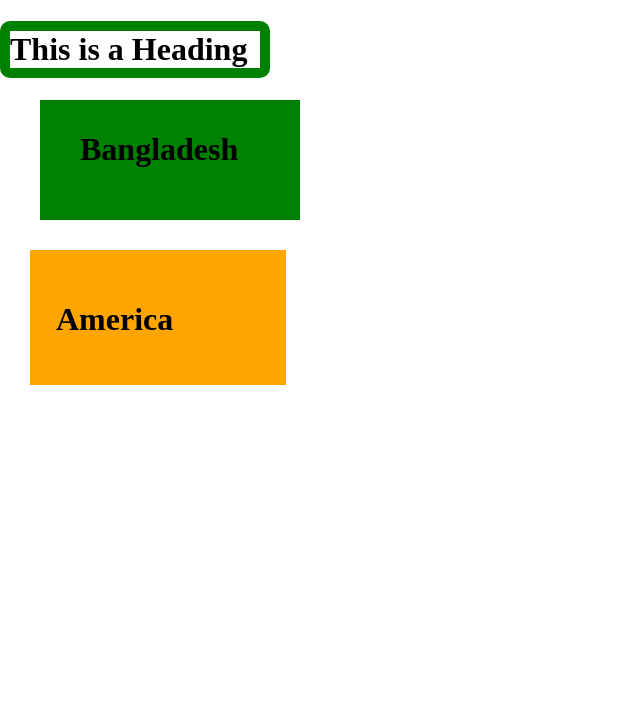
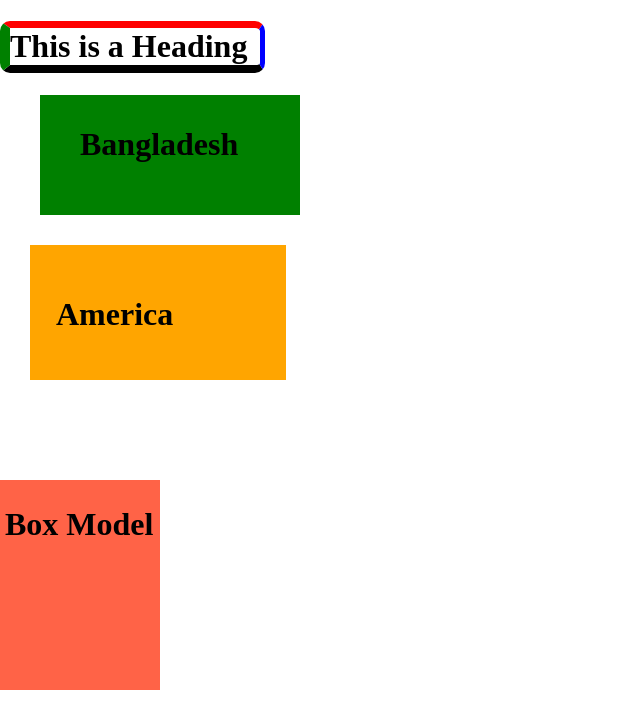
Before and after one commit to raaakibul/WD-css, a plain HTML site: page box-model.html in a window 1280 px wide. Shown: the whole page, without its empty margins (0-640 px from the left). Drawn offline with Linux system fonts and the light colour scheme.

Commit message:
box model container

```diff
--- a/box-model.css
+++ b/box-model.css
@@ -25,8 +25,21 @@ body {
 }
 /* adding border */
 .border{
-    border: 10px green solid;
+    border-left: 10px green solid;
+    border-right: 5px blue solid;
+    border-top: 7px red solid;
+    border-bottom: 8px black solid;
     border-radius: 10px;
 
     width: 250px;
 }
+/* box model content */
+/* border, padding, margin, border-radius */
+/* content = p, h1 etc */
+
+.container{
+    background-color: tomato;
+    width: 150px;
+    height: 200px;
+    padding: 5px;
+}
--- a/box-model.html
+++ b/box-model.html
@@ -22,5 +22,9 @@
 
     </div>
 
+    <div class="container">
+        <h1>Box Model</h1>
+    </div>
+
 </body>
 </html>
```
